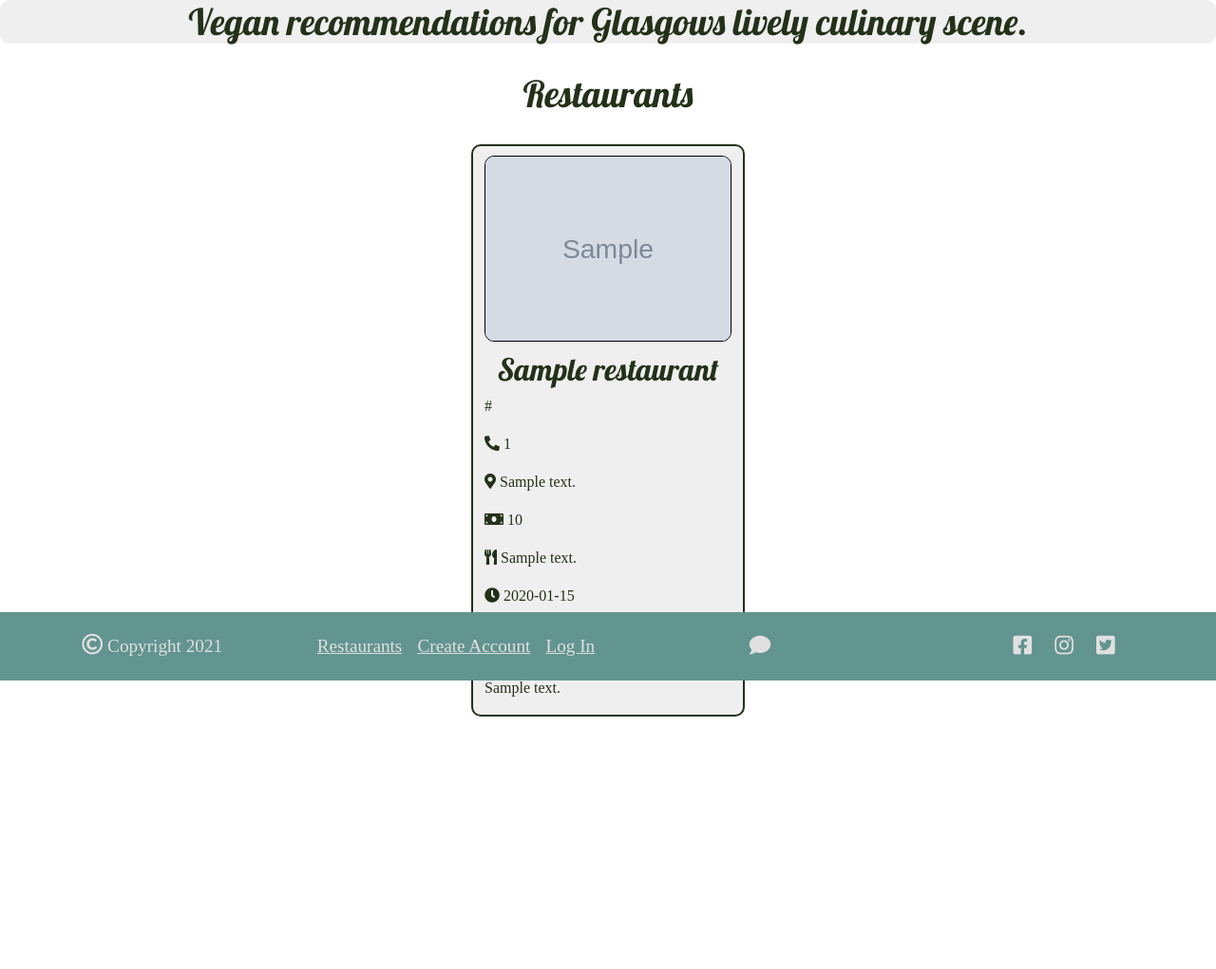
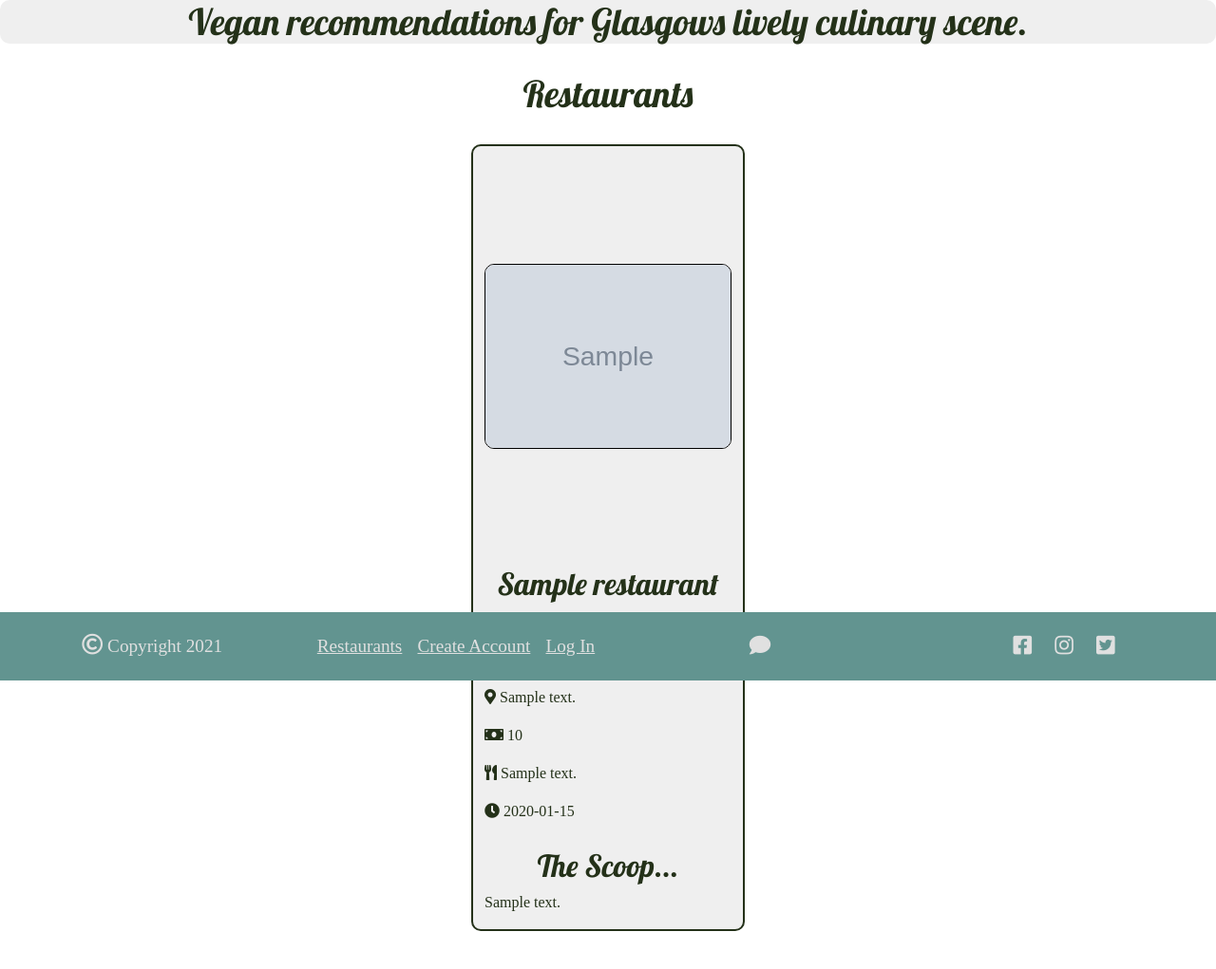
Before and after one commit to Cairi-S/vegan-Glasgow, a Flask app: page /restaurants in a window 1280 px wide. Shown: the part 83-1104 px from the top of the page at 95% size. Before the commit the page ends 838 px from the top, so only its background shows below. Run offline with Flask 2, Linux system fonts and the light colour scheme; grey boxes marked "Sample" are stand-in pictures; a database or web service that is not in the repository returns one stand-in record (values such as "Sample title"); some libraries are stand-ins or nearby versions; some web fonts are replaced.

Commit message:
css,index,restaurant:Add container for img, set height

```diff
--- a/static/css/style.css
+++ b/static/css/style.css
@@ -1,7 +1,6 @@
 @import url("https://fonts.googleapis.com/css2?family=Lobster&family=Muli&display=swap");
 
 .banner-img {
-    /*background: url(../static/images/glasgow-clyde.jpeg);*/
     background-position: center;
     background-size: cover;
     background-repeat: no-repeat;
@@ -18,6 +17,10 @@
     border: 1px solid black;
     border-radius: 10px;
     margin-top: 10px;
+}
+
+.img-col-height {
+    height: 54vh;
 }
 
 /* ------------ Text color */
--- a/templates/index.html
+++ b/templates/index.html
@@ -18,7 +18,7 @@
                             <div class="card restaurant-card-style" style="width: 18rem;">
                                 <!-- Restaurant img -->
                                 <!-- Restaurant img -->
-                                <div class="col-sm-12">
+                                <div class="col-sm-12 d-flex align-items-center img-col-height">
                                     <img src="{{ restaurant.restaurant_img_url }}" class="card-img-top card-img-size" alt="">
                                 </div>
                                 <!-- Restaurant name -->
--- a/templates/restaurants.html
+++ b/templates/restaurants.html
@@ -11,7 +11,7 @@
     {% for restaurant in restaurants %}
     <div class="card restaurant-card-style" style="width: 18rem;">
         <!-- Restaurant img -->
-        <div class="col-sm-12">
+        <div class="col-sm-12 d-flex align-items-center img-col-height">
             <img src="{{ restaurant.restaurant_img_url }}" class="card-img-top card-img-size" onerror="this.src='static/images/veggie_bowl.jpeg'"
             alt="{{ restaurant.name }}">
         </div>
```
